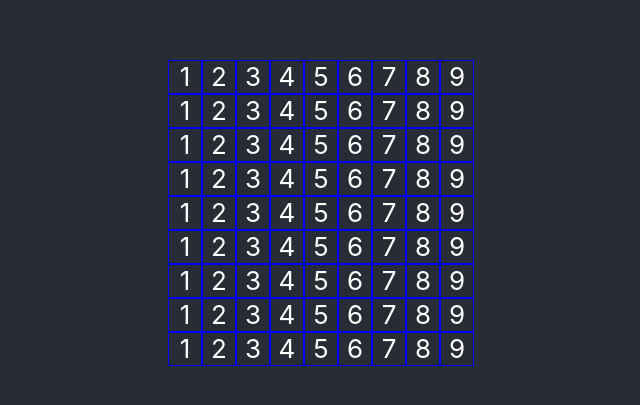
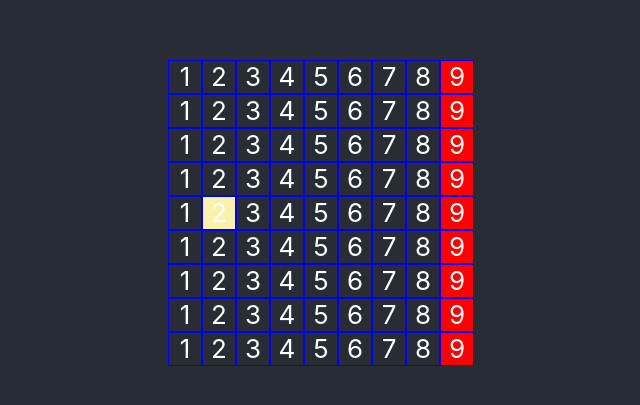
Before and after one commit to rodsouza9/sudko, a React (Create React App) app: page / in a window 1280 px wide. Shown: the part 187-592 px from the top of the page, without its empty margins (317-957 px from the left). Built offline with nearby package versions, Linux system fonts and the light colour scheme.

Commit message:
Add highlight state to Board and updated Square states accordingly.

```diff
--- a/src/App.css
+++ b/src/App.css
@@ -49,3 +49,11 @@
 .board {
     width: 310px;
 }
+
+.highlight {
+    background-color : #FAF1AA;
+}
+
+.contradict {
+    background-color : red;
+}
--- a/src/App.tsx
+++ b/src/App.tsx
@@ -12,6 +12,35 @@ const App: React.FC = () => {
   );
 }
 
+type SquareAddress = number;
+
+interface BoardState {
+    highlights: SquareAddress[];
+}
+
+class Board extends React.Component<{}, BoardState> {
+    state: BoardState = {
+        highlights: [37],
+    };
+    render() {
+        return(
+            <div className="board">{this.renderSquares()}</div>
+        );
+    }
+    renderSquares() {
+        let list = [];
+        for (var i = 0; i < 81; i++) {
+            list.push(this.renderSquare(i));
+        }
+        return list;
+    }
+    renderSquare(i: SquareAddress) {
+        const isHighlighted = this.state.highlights.includes(i);
+        const isContradicting = i%9==8;
+        return <Square value={i % 9 + 1 as SquareValue} isPermanent={false} isHighlighted = {isHighlighted} isContradicting={isContradicting} markings={[]} />;
+    }
+}
+
 interface SquareProps {
     isPermanent : boolean;
     isHighlighted : boolean;
@@ -24,25 +53,18 @@ type SquareValue = 1 | 2 | 3 | 4 | 5 | 6 | 7 | 8 | 9 ;
 
 class Square extends React.Component<SquareProps, {}> {
     render() {
+        if (this.props.isHighlighted) {
+            return(<div className="square highlight">{this.props.value}</div>);
+        }
+        else if (this.props.isContradicting) {
+            return(<div className="square contradict">{this.props.value}</div>);
+        }
         return(
             <div className="square">{this.props.value}</div>
         );
     }
 }
 
-class Board extends React.Component<{}, {}> {
-    render() {
-        return(
-            <div className="board">{this.renderSquares()}</div>
-        );
-    }
-    renderSquares() {
-        let list = [];
-        for (var i = 0; i < 81; i++) {
-            list.push(<Square value={i % 9 + 1 as SquareValue} isPermanent={false} isHighlighted = {false} isContradicting={false} markings={[]} />);
-        }
-        return list;
-    }
-}
+
 
 export default App;
```
